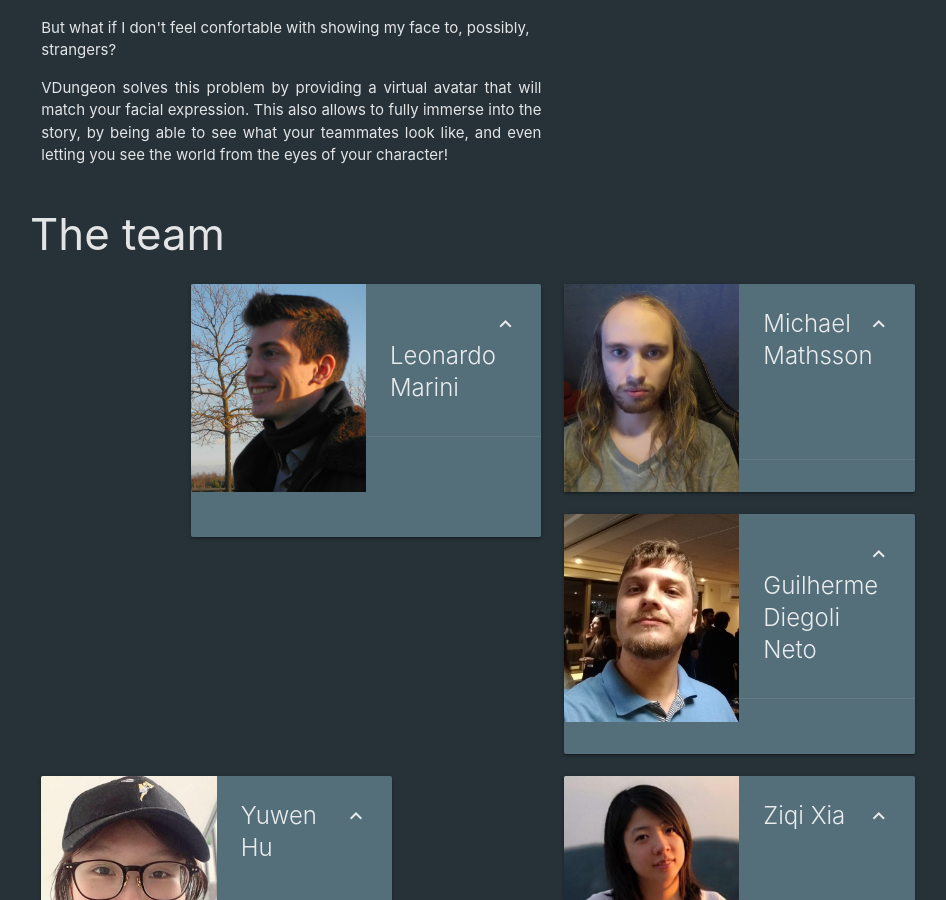
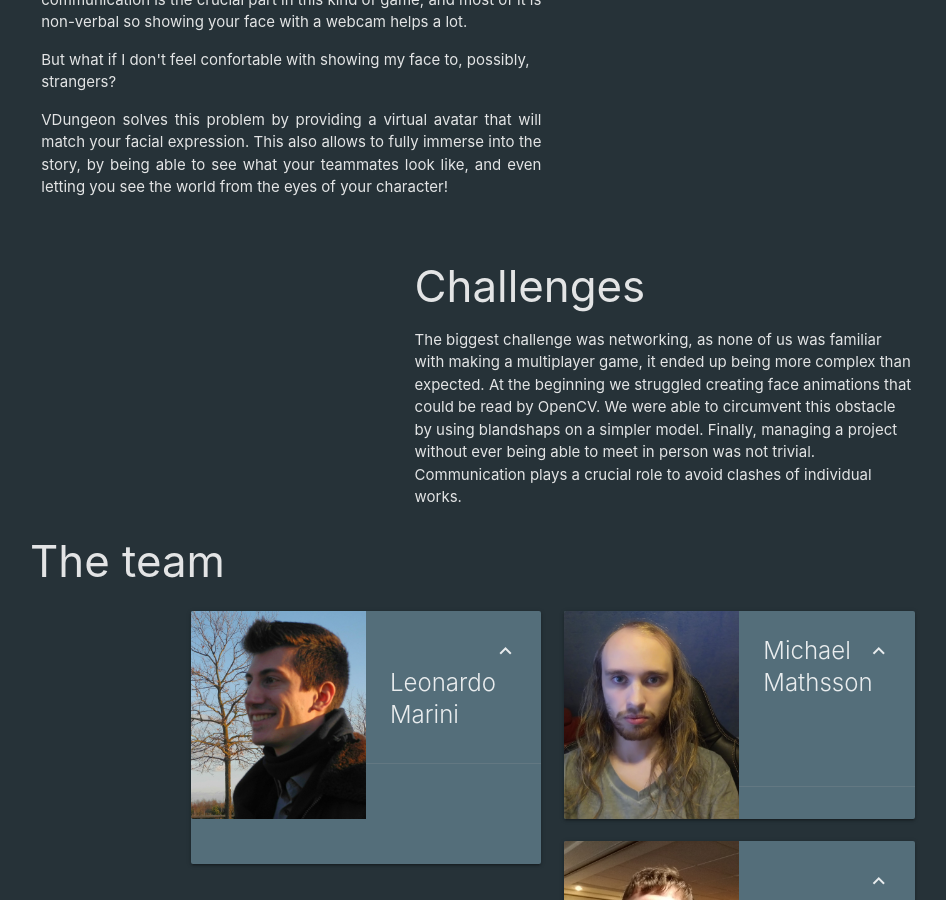
Before and after one commit to Bamarin/Bamarin.github.io, a Jekyll site: the page built from _projects/vDungeon.md, in a window 1280 px wide and 900 px high, scrolled down 1352 px. Shown: the whole window, without its empty margins (162-1108 px from the left). Built offline with Jekyll 4.4.1, drawn with Linux system fonts in a browser that asks for light colours.

Commit message:
add challenges

```diff
--- a/_projects/vDungeon.md
+++ b/_projects/vDungeon.md
@@ -16,10 +16,10 @@ list_title: Posts
     </div>
   </div>
 
-### Goals and Motivation
-###### We want to provide a more engaging way to play Roleplaying Games (RPGs) at a distance.
 <div class="row">
   <div class="col s12 m7">
+    <h3> Goals and Motivation </h3>
+    <h6> We want to provide a more engaging way to play Roleplaying Games (RPGs) at a distance. </h6>
     <p style="text-align: justify;">
     The current pandemic has forced the majority of us to stay at home, so we wanted to create something that could bring people together online.
     We thought of the many people that started approaching RPGs online and what could be the difficulties with it.
@@ -35,15 +35,26 @@ list_title: Posts
   </div>
 </div>
 
+<div class="row">
+  <div class="col s12 m7 offset-m5">
+    <h3> Challenges </h3>
+    The biggest challenge was networking, as none of us was familiar with making a multiplayer game, it ended up being more complex than expected.
+    At the beginning we struggled creating face animations that could be read by OpenCV. We were able to circumvent this obstacle by using blandshaps on a simpler model.
+    Finally, managing a project without ever being able to meet in person was not trivial. Communication plays a crucial role to avoid clashes of individual works.
+
+  </div>
+</div>
+
+
 ### The team
 
 <div class="row">
-  <div class="col s2"></div>
+  <div class="col m3 l2"></div>
 {% for member in site.team_members %}
   {% if member.abc == 5 %}
-  <div class="col s12 l5 offset-l2">
+  <div class="col s12 m6 l5 offset-l2">
   {% else %}
-  <div class="col s12 l5">
+  <div class="col s12 m6 l5">
   {% endif %}
     <div class="card horizontal blue-grey darken-1">
       <div class="card-image waves-effect waves-block waves-light">
```
